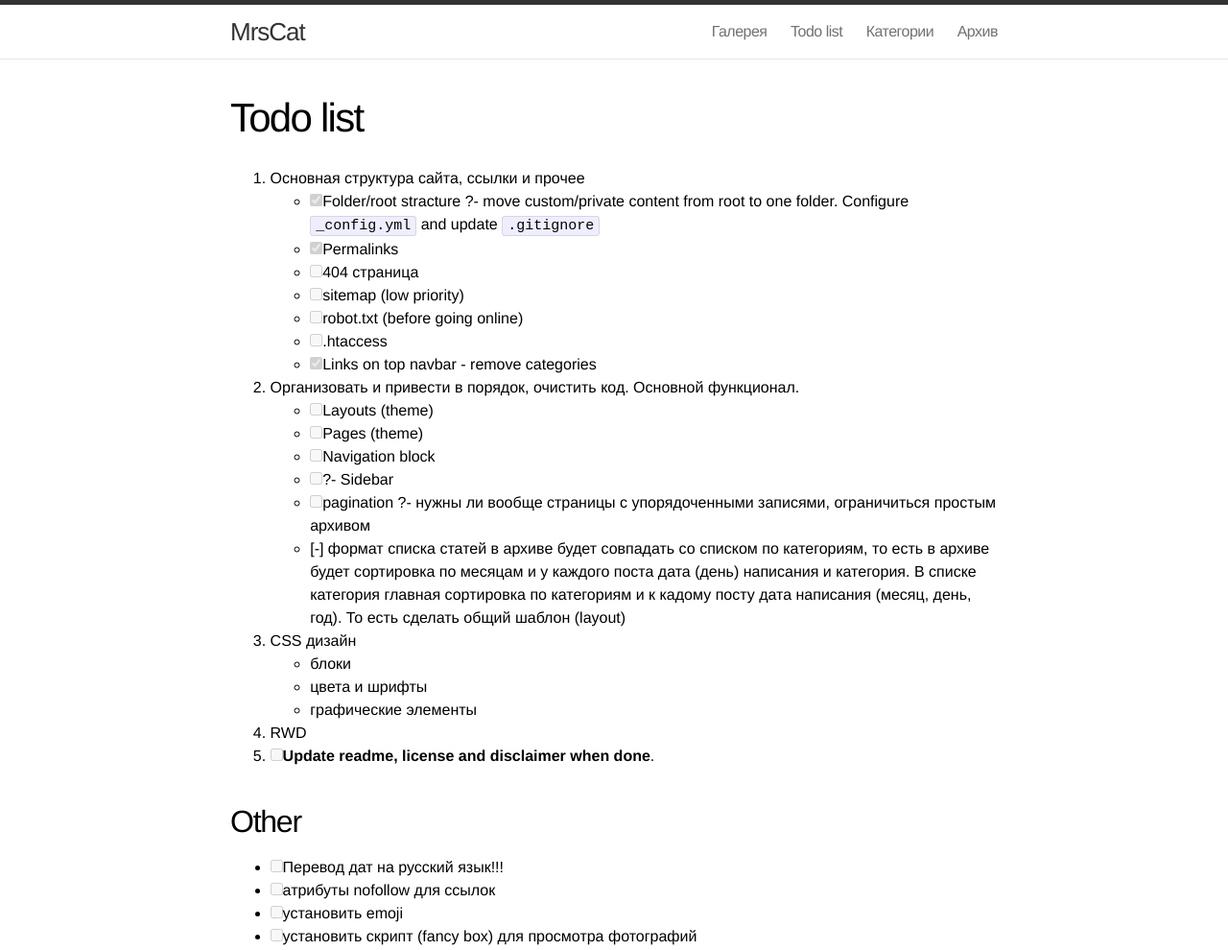
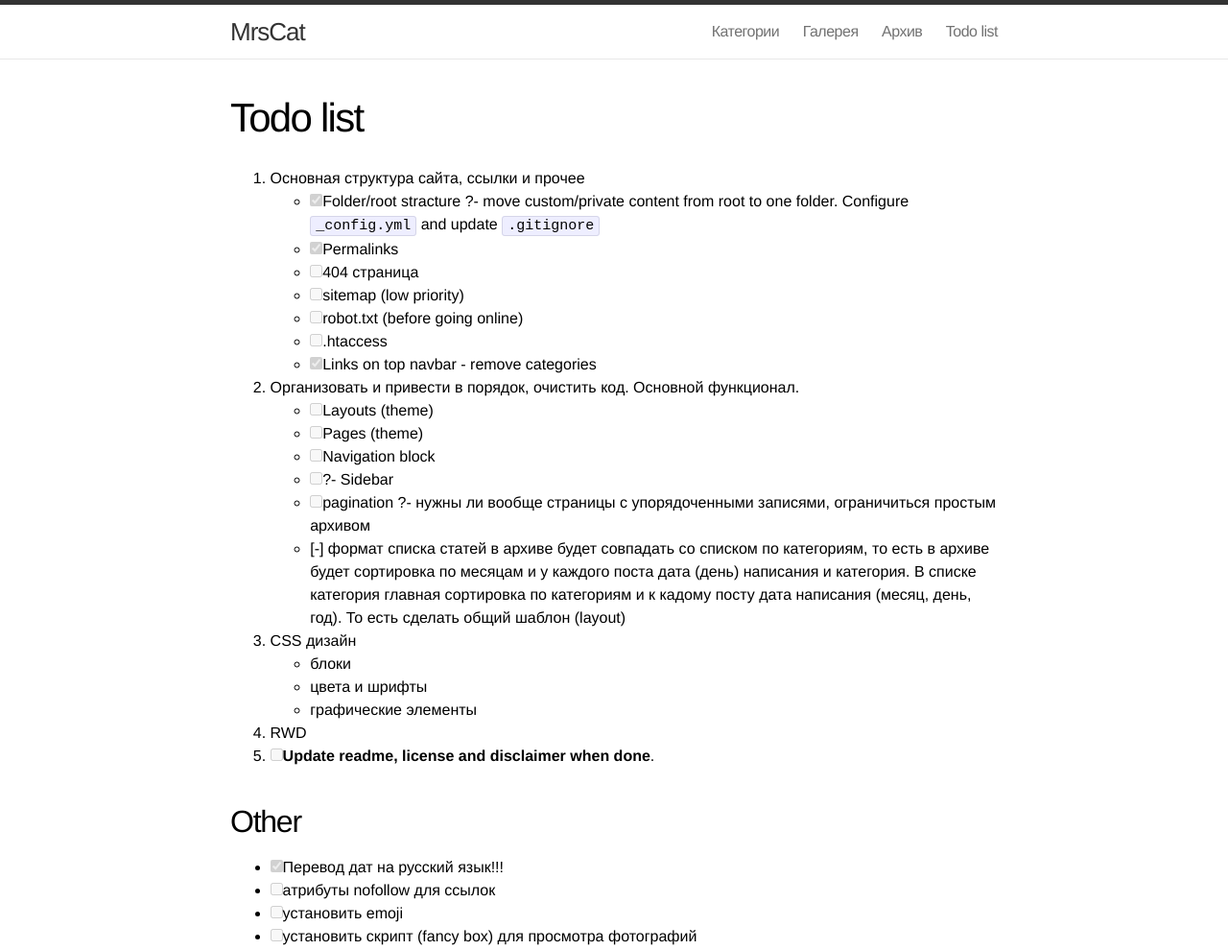
Before and after one commit to gitmaestro/mrskat, a Jekyll site: the page built from todo.md, in a window 1280 px wide. Shown: the top 990 px of the page at 96% size. Built offline with Jekyll 4.4.1, drawn with Linux system fonts in a browser that asks for light colours.

```diff
--- a/_config.yml
+++ b/_config.yml
@@ -20,3 +20,10 @@ collections:
   categories:
     output: true
     permalink: /category/:path/
+
+# Static main pages
+include: ['_pages']
+relative_permalinks: false
+
+# Pages plagin
+pages: ./_static_pages
--- a/todo.md
+++ b/todo.md
@@ -27,7 +27,7 @@ permalink: /todo/
 5. [ ] **Update readme, license and disclaimer when done**.
 
 ## Other ##
-- [ ] Перевод дат на русский язык!!!
+- [x] Перевод дат на русский язык!!!
 - [ ] атрибуты nofollow для ссылок
 - [ ] установить emoji
 - [ ] установить скрипт (fancy box) для просмотра фотографий
```
